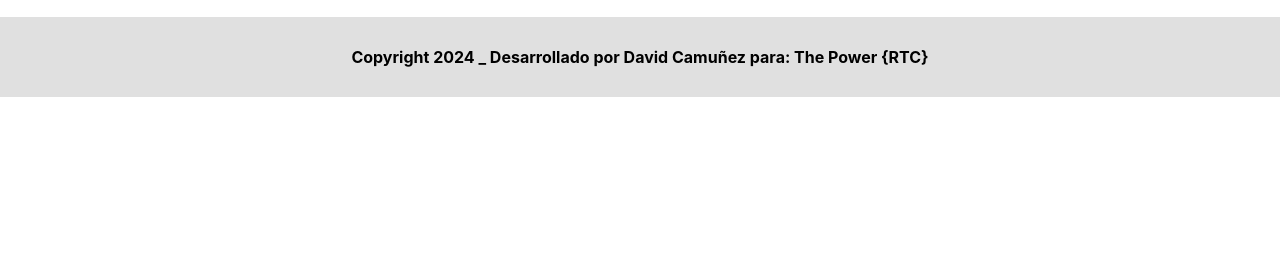
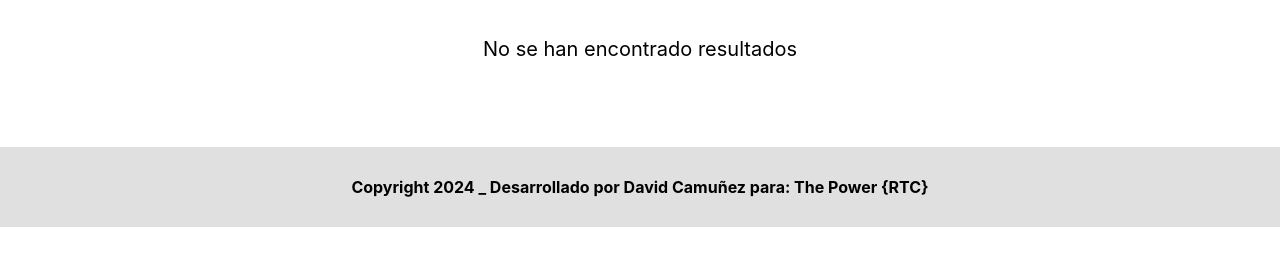
Before and after one commit to DavidCam87/Proyecto3, a website built with Vite: page index.html in a window 1280 px wide. Shown: the part 58-324 px from the top of the page. Built offline with nearby package versions, Linux system fonts and the light colour scheme; no server answers.

Commit message:
solucionado error No Results

```diff
--- a/src/components/renderImages/main.js
+++ b/src/components/renderImages/main.js
@@ -2,6 +2,13 @@ import "./style.css";
 import { renderFooter } from "../footer/main.js";
 
 export function renderImages(imagesData) {
+  if (imagesData.length === 0) {
+    const imgsContainer = document.querySelector('.containerAll');
+    imgsContainer.innerHTML = '<p class="noResults">No se han encontrado resultados</p>';
+    return;
+  };
+
+
   const imgsContainer = document.querySelector('.containerAll');
   imgsContainer.innerHTML = '';
   imagesData.forEach(imageData => {
@@ -16,7 +23,7 @@ export function renderImages(imagesData) {
     link.target = '_blank';
 
     image.src = imageData.urls.regular;// añadimos la url de la imagen
-    image.alt = imageData.alt_description//añadimos la descripción de la imagen
+    image.alt = imageData.alt_description;//añadimos la descripción de la imagen
     title.textContent = imageData.alt_description || 'Sin descripción';// añadimos el texto de la descripción al pie de la imagen
 
     link.appendChild(image);
--- a/src/components/renderImages/style.css
+++ b/src/components/renderImages/style.css
@@ -1,3 +1,12 @@
+.noResults{
+
+  width: 40%;
+  text-align: center;
+  font-size: 20px;
+  height:100px;
+  margin-bottom: 10px;
+  margin-top: 20px;
+}
 .unsplashImg{
   width: 280px;
   height: 370px;
```
